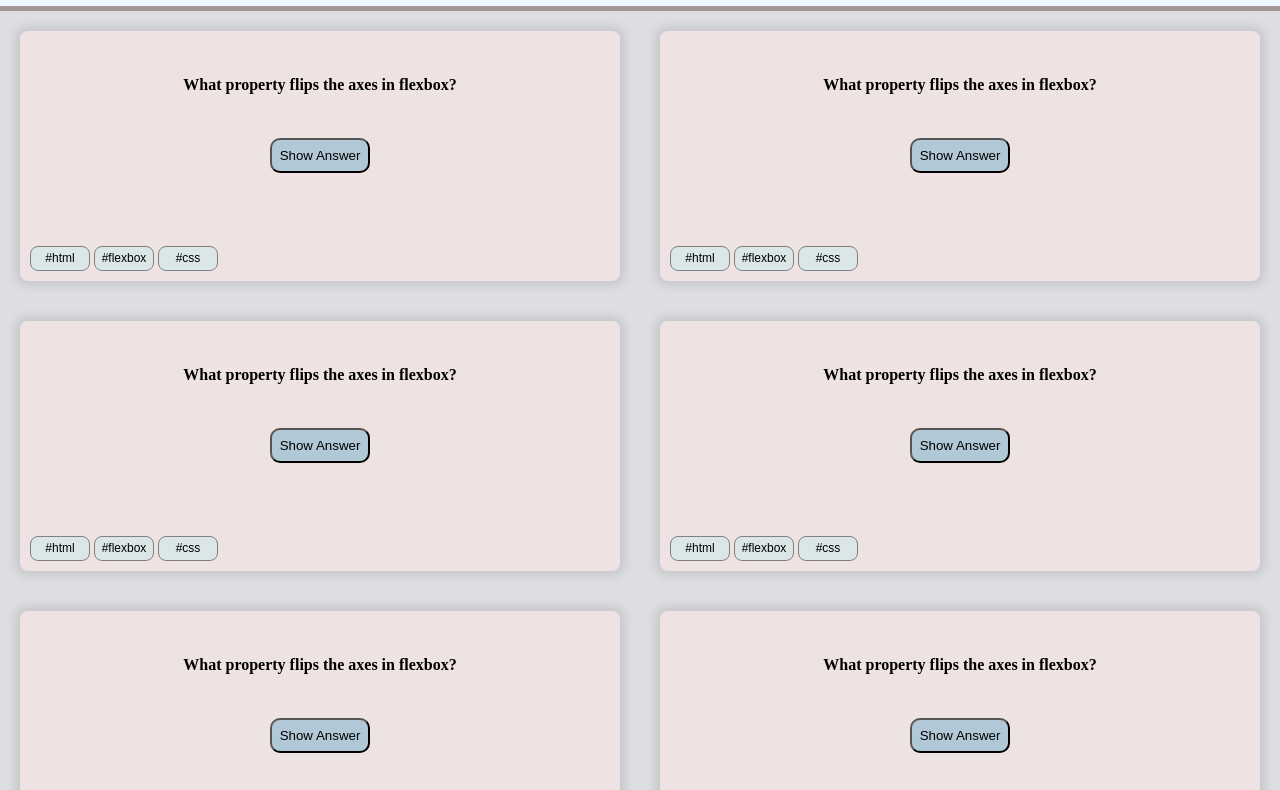
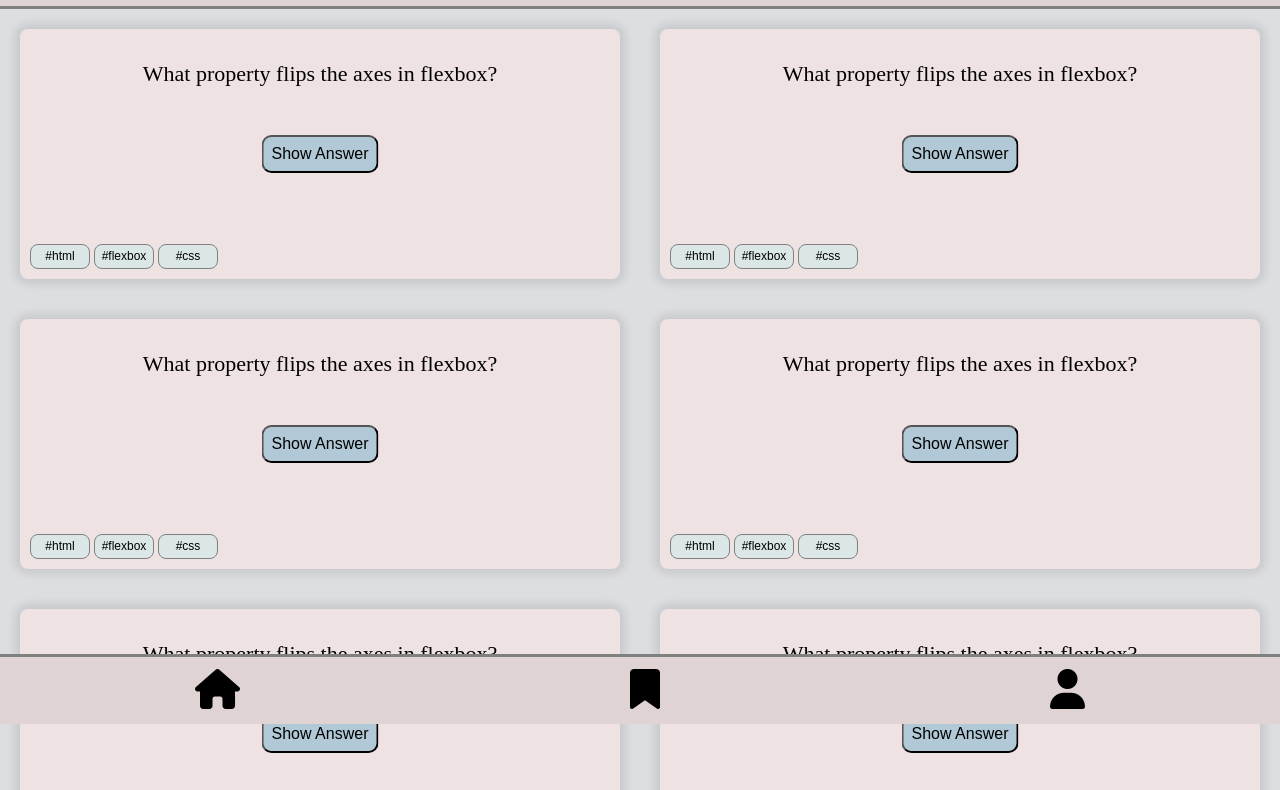
Before and after one commit to Abvali/Quiz-App, a plain HTML site: page index.html in a window 1280 px wide. Shown: the part 76-866 px from the top of the page. Drawn offline with Linux system fonts and the light colour scheme.

Commit message:
design changed

```diff
--- a/css/style.css
+++ b/css/style.css
@@ -20,7 +20,8 @@ body {
 }
 .quizapp{
     text-align: center;
-    border-bottom:5px solid rgb(164, 151, 151) ;
+    border-bottom: 3px gray solid;
+    background-color: rgb(223, 211, 211);
 }
 h1 {
     font-family: 'Gill Sans', 'Gill Sans MT', Calibri, 'Trebuchet MS', sans-serif;
@@ -43,17 +44,25 @@ h1 {
 }
 #question-card {
 text-align: center;
-font-size: 25px;
-/* margin-bottom: 40px; */
-font-family: 'Times New Roman', Times, serif;
-line-height: 45px;
+
+}
+#question-card p {
+font-size: 22px;
 }
 #answer-btn {
     padding: 8px;
-    /* width: 50%; */
     border-radius: 10px;
     background-color: rgb(177, 200, 214);
     cursor: pointer;
+    position: absolute;
+left: 50%;
+top: 50%;
+transform: translate(-50%, -50%);
+font-size: 16px;
+
+}
+#answer-btn:hover {
+background-color: rgb(166, 183, 236);
 }
 .tags {
     /* margin-top: 40px; */
@@ -70,10 +79,18 @@ line-height: 45px;
     border: 1px solid gray;
 }
 footer {
-    border-top: 5px gray solid;
+    border-top: 3px gray solid;
+    position: fixed;
+    bottom: 0;
+    right: 0;
+    left: 0;
+    background-color: rgb(223, 211, 211);
+    z-index: 1;
+
 }
 .footer-container {
-    height: 100px;
+    margin-top: 10px;
+    margin-bottom: 10px;
     display: flex;
     flex-direction: row;
     align-items: center;
--- a/index.html
+++ b/index.html
@@ -14,9 +14,23 @@
     <div class="container">
         <div class="quiz-container">
             <div id="question-card">
-                <h4 id="question">
+                <p id="question">
                     What property flips the axes in flexbox?
-                </h4>
+                </p>
+            </div>
+            <a href="#"><button type="submit" id="answer-btn">Show Answer</button></a>
+            <div class="tags">
+                <button>#html</button>
+                <button>#flexbox</button>
+                <button>#css</button>
+            </div>
+
+           </div>
+           <div class="quiz-container">
+            <div id="question-card">
+                <p id="question">
+                    What property flips the axes in flexbox?
+                </p>
             </div>
             <button type="submit" id="answer-btn">Show Answer</button>
             <div class="tags">
@@ -28,9 +42,9 @@
            </div>
            <div class="quiz-container">
             <div id="question-card">
-                <h4 id="question">
+                <p id="question">
                     What property flips the axes in flexbox?
-                </h4>
+                </p>
             </div>
             <button type="submit" id="answer-btn">Show Answer</button>
             <div class="tags">
@@ -42,9 +56,9 @@
            </div>
            <div class="quiz-container">
             <div id="question-card">
-                <h4 id="question">
+                <p id="question">
                     What property flips the axes in flexbox?
-                </h4>
+                </p>
             </div>
             <button type="submit" id="answer-btn">Show Answer</button>
             <div class="tags">
@@ -56,23 +70,9 @@
            </div>
            <div class="quiz-container">
             <div id="question-card">
-                <h4 id="question">
+                <p id="question">
                     What property flips the axes in flexbox?
-                </h4>
-            </div>
-            <button type="submit" id="answer-btn">Show Answer</button>
-            <div class="tags">
-                <button>#html</button>
-                <button>#flexbox</button>
-                <button>#css</button>
-            </div>
-
-           </div>
-           <div class="quiz-container">
-            <div id="question-card">
-                <h4 id="question">
-                    What property flips the axes in flexbox?
-                </h4>
+                </p>
             </div>
             <button aria-label="show answer" type="submit" id="answer-btn">Show Answer</button>
             <div class="tags">
@@ -84,9 +84,9 @@
            </div>
            <div class="quiz-container">
             <div id="question-card">
-                <h4 id="question">
+                <p id="question">
                     What property flips the axes in flexbox?
-                </h4>
+                </p>
             </div>
             <button type="submit" id="answer-btn">Show Answer</button>
             <div class="tags">
```
